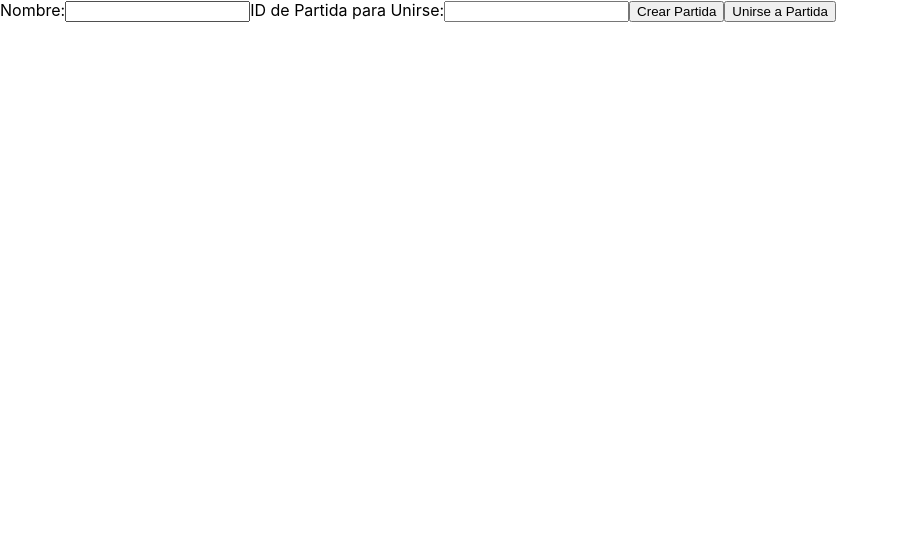
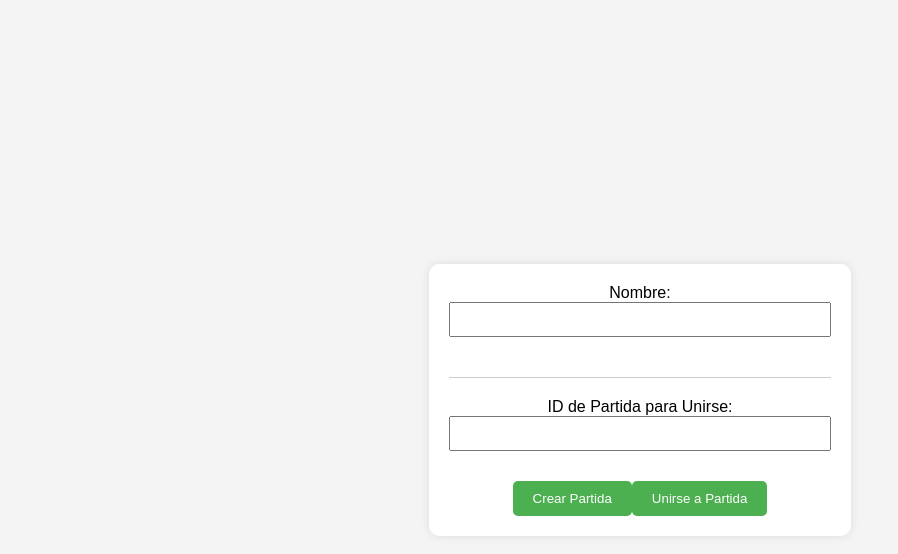
Before and after one commit to MarcelLopezLopez/Hangman, a React (Create React App) app in the folder frontend/: page / in a window 1280 px wide. Shown: the top 554 px of the page, without its empty margins (0-898 px from the left). Built offline with nearby package versions, Linux system fonts and the light colour scheme.

Commit message:
Cambios interficie

```diff
--- a/frontend/src/CrearPartida.jsx
+++ b/frontend/src/CrearPartida.jsx
@@ -1,7 +1,12 @@
-import React, { useState } from 'react';
-const CrearPartida = () => {
-    return(
-        <div><p>Partida creada</p></div>
-    );
+import React from 'react';
+
+const CrearPartida = ({ identificadorPartida, nombreUsuario }) => {
+  return (
+    <div>
+      <p>Identificador de la Partida: {identificadorPartida}</p>
+      <p>Nombre del Usuario: {nombreUsuario}</p>
+    </div>
+  );
 };
+
 export default CrearPartida;
--- /dev/null
+++ b/frontend/src/Inicio.css
@@ -0,0 +1,59 @@
+/* Estilos generales */
+body {
+    font-family: 'Arial', sans-serif;
+    background-color: #f4f4f4;
+    margin: 0;
+    padding: 0;
+    display: flex;
+    align-items: center;
+    justify-content: center;
+    height: 100vh;
+  }
+
+  .container {
+    background-color: #fff;
+    padding: 20px;
+    border-radius: 10px;
+    box-shadow: 0 0 10px rgba(0, 0, 0, 0.1);
+    text-align: center;
+  }
+
+  /* Estilos para los elementos del formulario */
+  label {
+    display: block;
+    margin-bottom: 10px;
+  }
+
+  input {
+    width: 100%;
+    padding: 8px;
+    margin-bottom: 20px;
+    box-sizing: border-box;
+  }
+
+  button {
+    background-color: #4caf50;
+    color: #fff;
+    padding: 10px 20px;
+    border: none;
+    border-radius: 5px;
+    cursor: pointer;
+  }
+
+  button:hover {
+    background-color: #45a049;
+  }
+
+  /* Estilos específicos para el formulario de unirse a la partida */
+  hr {
+    margin: 20px 0;
+    border: 0;
+    border-top: 1px solid #ccc;
+  }
+
+  /* Estilos específicos para el mensaje de bienvenida */
+  .message {
+    font-size: 18px;
+    color: #333;
+    margin-bottom: 20px;
+  }
--- a/frontend/src/Inicio.jsx
+++ b/frontend/src/Inicio.jsx
@@ -1,22 +1,21 @@
-// Inicio.js
 import React, { useState } from 'react';
 import CrearPartida from './CrearPartida';
 import UnirsePartida from './UnirsePartida';
+import './Inicio.css'; // Asegúrate de cambiar el nombre del archivo según sea necesario
 
 const Inicio = () => {
-  //Variable para guardar el nombre del usuario
   const [nombre, setNombre] = useState('');
-  // Estado para almacenar el ID de la partida del que se une
   const [idPartida, setIdPartida] = useState('');
-  // Estado de las pantallas
   const [pantalla, setPantalla] = useState('inicio');
-  //Variable para guardar el identificador que devuelve el server al crear la partida
   const [identificadorPartida, setIdentificadorPartida] = useState('');
-  //Variable para saber si se puede iniciar una partida
   const [iniciarPartida, setIniciarPartida] = useState(false);
 
-  //funcion que manda solicitud de crear partida al server y el nombre
   const handleCrearPartida = async () => {
+    if (!nombre) {
+      alert('Ingresa un nombre de usuario antes de crear la partida.');
+      return;
+    }
+
     try {
       const response = await fetch('http://localhost:8080/api/partida/crear', {
         method: 'POST',
@@ -27,12 +26,9 @@ const Inicio = () => {
       });
 
       if (response.ok) {
-        // guardamos el ID de la partida
         const identificadorGenerado = await response.text();
         setIdentificadorPartida(identificadorGenerado);
-        // Marcamos la partida como que aun no esta lista para iniciar ya que se acaba de crear
         setIniciarPartida(false);
-        //actualizamos la pantalla
         setPantalla('crearPartida');
       } else {
         console.error('Error al crear la partida');
@@ -42,8 +38,11 @@ const Inicio = () => {
     }
   };
 
-  //funcion que manda solicitud de unirse a partida al server, manda el nombre y un ID que se introduce por teclado
   const handleUnirsePartida = async () => {
+    if (!nombre) {
+      alert('Ingresa un nombre de usuario antes de unirte a la partida.');
+      return;
+    }
     try {
       const response = await fetch('http://localhost:8080/api/partida/unirse', {
         method: 'POST',
@@ -52,16 +51,14 @@ const Inicio = () => {
         },
         body: JSON.stringify({
           nombre: nombre,
-          identificador: idPartida, // Enviar el ID de la partida al backend
+          identificador: idPartida,
         }),
       });
 
       if (response.ok) {
         const estadoPartida = await response.text();
         console.log('Estado de la partida:', estadoPartida);
-        // Marcamos la partida como lista para iniciar, ya que tenemos 2 o mas usuarios
         setIniciarPartida(true);
-        //actualizamos el estado de la pantalla
         setPantalla('unirsePartida');
       } else {
         console.error('Error al unirse a la partida');
@@ -71,7 +68,6 @@ const Inicio = () => {
     }
   };
 
-  //funcion que manda solicitud para iniciar partida al server
   const handleIniciarPartida = async () => {
     try {
       const response = await fetch('http://localhost:8080/api/partida/iniciar', {
@@ -86,7 +82,6 @@ const Inicio = () => {
       });
 
       if (response.ok) {
-        // Per completar el que fer al iniciar partida
         console.log('Partida iniciada!');
       } else {
         console.error('Error al iniciar la partida');
@@ -100,22 +95,27 @@ const Inicio = () => {
     switch (pantalla) {
       case 'crearPartida':
         return (
-          <>
-            <CrearPartida identificadorPartida={identificadorPartida} />;
+          <div className="container">
+            <CrearPartida identificadorPartida={identificadorPartida} nombreUsuario={nombre} />
             {iniciarPartida && (
               <button onClick={handleIniciarPartida}>Iniciar Partida</button>
             )}
-          </>
+          </div>
         );
       case 'unirsePartida':
-        return <UnirsePartida />;
+        return (
+          <div className="container">
+            <UnirsePartida nombreUsuario={nombre} />
+          </div>
+        );
       default:
         return (
-          <div>
+          <div className="container">
             <label>
               Nombre:
               <input type="text" value={nombre} onChange={(e) => setNombre(e.target.value)} />
             </label>
+            <hr />
             <label>
               ID de Partida para Unirse:
               <input type="text" value={idPartida} onChange={(e) => setIdPartida(e.target.value)} />
--- a/frontend/src/UnirsePartida.jsx
+++ b/frontend/src/UnirsePartida.jsx
@@ -1,7 +1,11 @@
-import React, { useState } from 'react';
-const UnirsePartida = () => {
-    return(
-        <div><p>UNIDO A LA PARTIDA</p></div>
-    );
+import React from 'react';
+
+const UnirsePartida = ({ nombreUsuario }) => {
+  return (
+    <div>
+      <p>Nombre del Usuario: {nombreUsuario}</p>
+    </div>
+  );
 };
+
 export default UnirsePartida;
```
